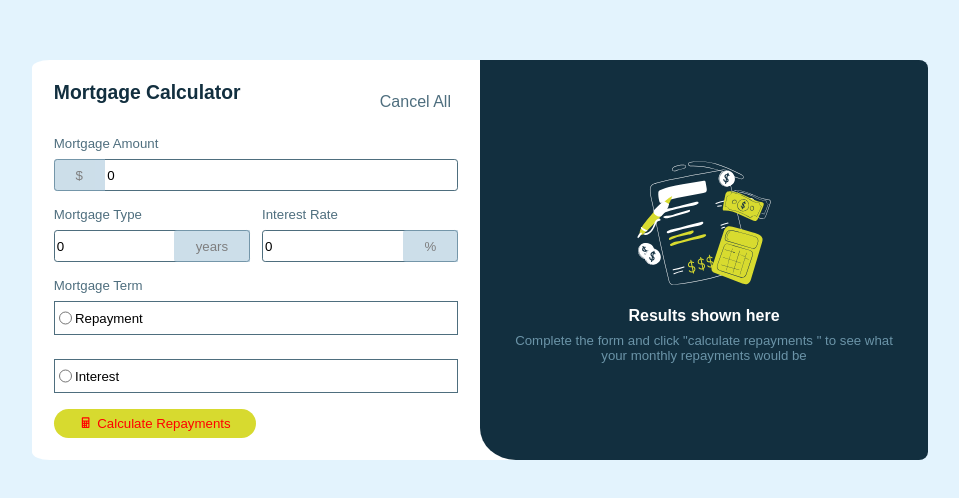
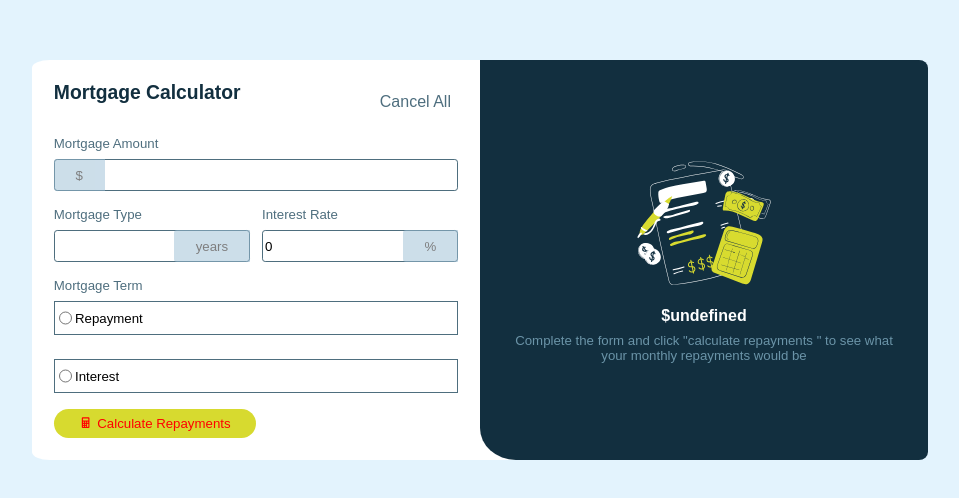
Before and after one commit to Oddisy/mortgage_repayment, a React (Vite) app: page / in a window 1280 px wide. Shown: the part 140-638 px from the top of the page, without its empty margins (160-1119 px from the left). Built offline with nearby package versions, Linux system fonts and the light colour scheme.

Commit message:
fix: added display to then code

```diff
--- a/src/App.tsx
+++ b/src/App.tsx
@@ -9,11 +9,17 @@ function App() {
 	const [principal, setPrincipal] = useState(0);
 	const [years, setYears] = useState(0);
 	const [yearlyInterest, setYearlyInterest] = useState(0);
-	const monthlyPaymentInput = useMonthlyPayment({
+	const [monthlyRepaymentDisplay, setMonthlyRepaymentDisplay] =
+		useState<number>();
+	const { calculateMonthlyPayment } = useMonthlyPayment({
 		yearlyInterest,
 		years,
 		principal,
 	});
+	const handleMonthlyRepayment = () => {
+		const result = calculateMonthlyPayment();
+		setMonthlyRepaymentDisplay(result);
+	};
 
 	return (
 		<div className="container">
@@ -34,9 +40,12 @@ function App() {
 							setYears={setYears}
 							yearlyInterest={yearlyInterest}
 							setYearlyInterest={setYearlyInterest}
+							handleMonthlyRepayment={handleMonthlyRepayment}
 						/>
 					</div>
-					<RightContainer />
+					<RightContainer
+						monthlyRepaymentDisplay={monthlyRepaymentDisplay}
+					/>
 				</div>
 			</div>
 		</div>
--- a/src/component/form.tsx
+++ b/src/component/form.tsx
@@ -1,11 +1,10 @@
-import { FormEvent, useState } from "react";
+import { FormEvent, useMemo } from "react";
 import "../css/form.css";
 import { Input } from "../component/input";
 import { mortgageTypeData, inputProps } from "../data/formData";
 import { Button } from "./button";
 import { IoIosCalculator } from "react-icons/io";
 import { FormProps } from "../../interface";
-
 
 const Form = ({
 	principal,
@@ -14,17 +13,17 @@ const Form = ({
 	setYears,
 	yearlyInterest,
 	setYearlyInterest,
+	handleMonthlyRepayment,
 }: FormProps) => {
 	const handleSubmit = (e: FormEvent) => {
-		console.log("handleSubmit triggered");
 		e.preventDefault();
-		console.log("form data", { principal, years, yearlyInterest });
+		handleMonthlyRepayment();
 	};
 	return (
 		<form onSubmit={handleSubmit}>
 			<div className="mortgage-duration--container">
 				<Input
-					formInputValue={principal && principal}
+					formInputValue={principal ? principal : ""}
 					formInputValueOnChange={(e) =>
 						setPrincipal(parseFloat(e.target.value))
 					}
@@ -41,7 +40,7 @@ const Form = ({
 
 			<div className="mortgage-duration--container">
 				<Input
-					formInputValue={years}
+					formInputValue={years ? years : ""}
 					htmlFor="text"
 					{...inputProps}
 					labelText="Mortgage Type"
--- a/src/component/hooks/useMonthlyPayment.ts
+++ b/src/component/hooks/useMonthlyPayment.ts
@@ -4,8 +4,7 @@ import { useMonthlyPaymentProps } from "../../../interface";
 export const useMonthlyPayment = ({
 	principal,
 	yearlyInterest,
-	years,
-	test
+	years
 }: useMonthlyPaymentProps) => {
 
 
@@ -19,6 +18,6 @@ export const useMonthlyPayment = ({
 				Math.pow(1 + monthlyInterest, totalPaymentMonths)) /
 			(Math.pow(1 + monthlyInterest, totalPaymentMonths) - 1)
 		return actualPayment
-	}, [principal, yearlyInterest, years, test]);
-	return calculateMonthlyPayment();
+	}, [principal, yearlyInterest, years]);
+	return {calculateMonthlyPayment}
 };
--- a/src/component/right_container.tsx
+++ b/src/component/right_container.tsx
@@ -1,14 +1,28 @@
 
 import "../css/right_container.css";
 import IllustrationEmpty from "../assets/images/illustration-empty.svg";
-const RightContainer = () => {
-	return(
-		  <div className="right-container">
-		    <div className="right_container-child">
-		      <div><img className="illustration-img" src={IllustrationEmpty} alt="" /></div>
-		      <h2 className="right_container_child-result">Results shown here</h2>
-		      <h4 className="right_container_child-complete">Complete the form and click "calculate repayments " to see what your monthly repayments would be </h4>
-		    </div>
-		  </div>)
-}
+import { RightContainerProp } from "../../interface";
+
+const RightContainer = ({ monthlyRepaymentDisplay }: RightContainerProp) => {
+	return (
+		<div className="right-container">
+			<div className="right_container-child">
+				<div>
+					<img
+						className="illustration-img"
+						src={IllustrationEmpty}
+						alt=""
+					/>
+				</div>
+				<h2 className="right_container_child-result">
+					{`$${monthlyRepaymentDisplay?.toFixed(2)}`}
+				</h2>
+				<h4 className="right_container_child-complete">
+					Complete the form and click "calculate repayments " to see
+					what your monthly repayments would be{" "}
+				</h4>
+			</div>
+		</div>
+	);
+};
 export default RightContainer
```
